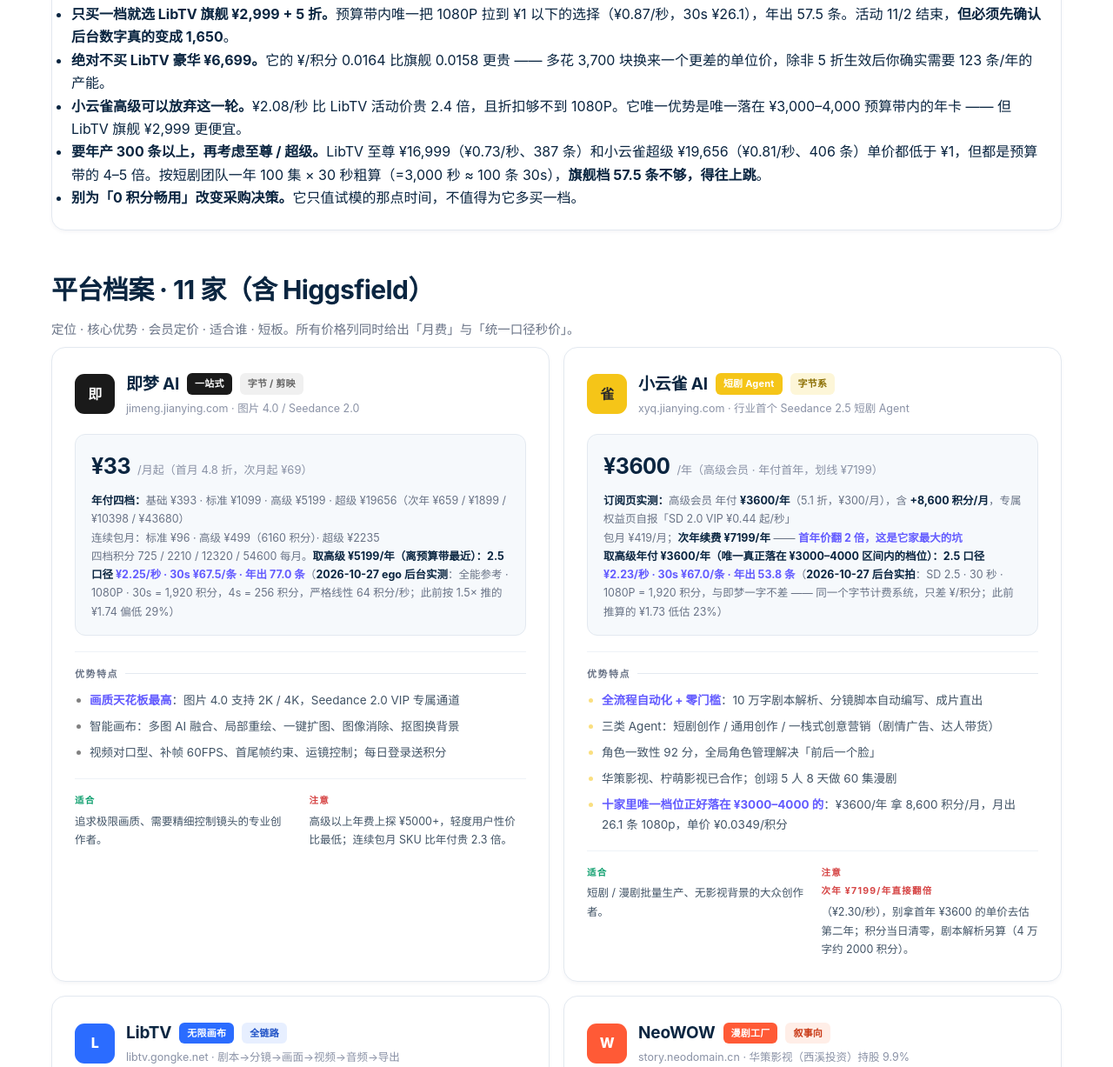
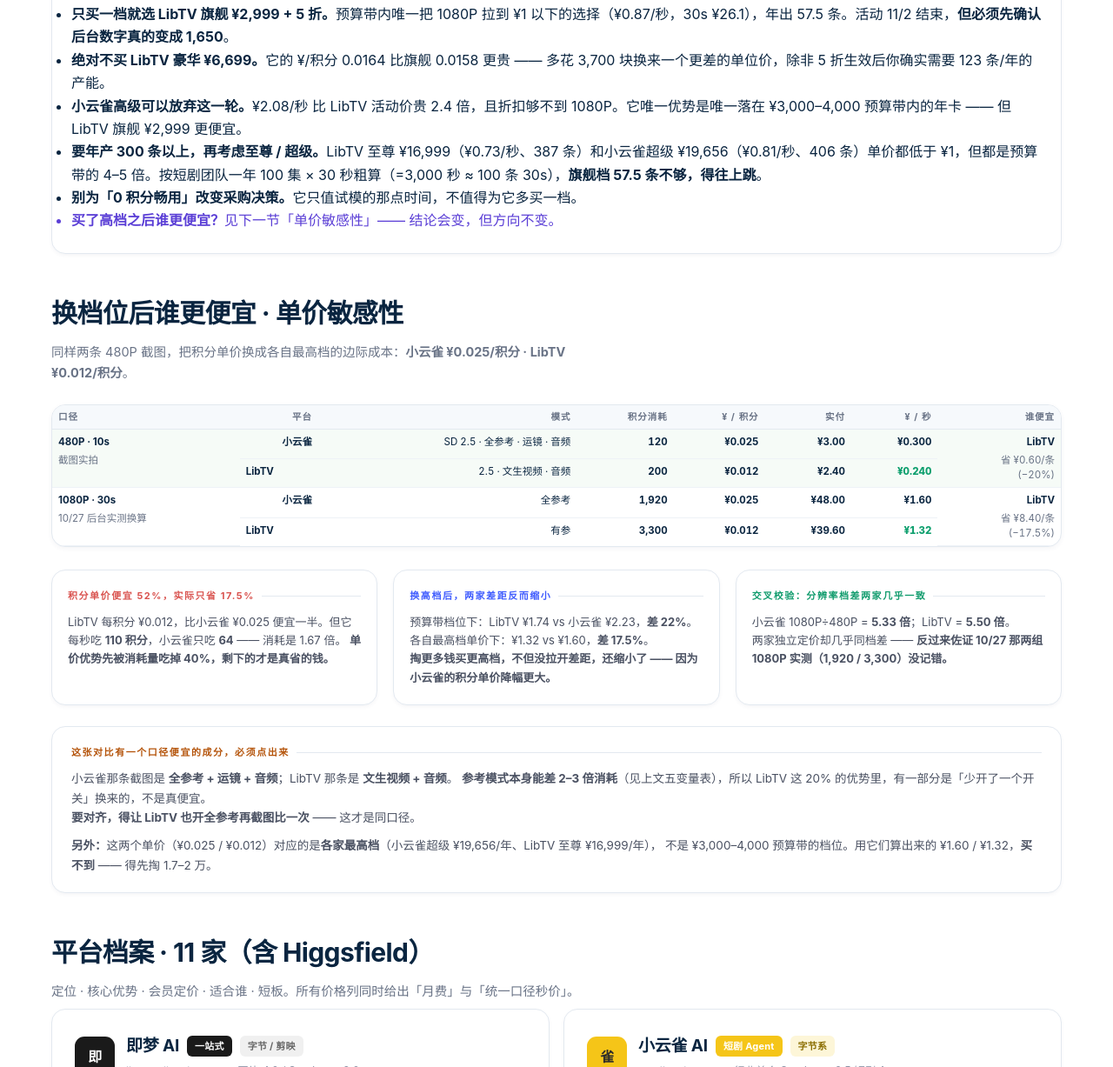
Before and after one commit to FutureDesignW/agent-platform-model-playbook, a plain HTML site: page ai-creative-platforms.html in a window 1280 px wide. Shown: the part 10144-11371 px from the top of the page at 87% size. Drawn offline with Linux system fonts and the light colour scheme.

Commit message:
平台层：新增「单价敏感性」板块（小云雀 ¥0.025/积分 vs LibTV ¥0.012/积分）
- 480P·10s 截图对比：小云雀 120 积分 ¥3.00 vs LibTV 200 积分 ¥2.40，LibTV 省 20%
- 折 1080P·30s：小云雀 ¥48.00（¥1.60/秒）vs LibTV ¥39.60（¥1.32/秒），LibTV 省 17.5%
- 核心结论：积分单价便宜 52%，被 1.67 倍消耗吃掉，净省只有 17.5%
- 交叉校验：两家 1080P÷480P 档差 5.33 / 5.50，佐证 10/27 实测可信
- 口径提醒：小云雀那条是全参考，LibTV 是文生，LibTV 占了开关便宜的成分

```diff
--- a/ai-creative-platforms.html
+++ b/ai-creative-platforms.html
@@ -868,7 +868,96 @@ th.sort-desc::after{content:"\25BC"}
         <li><b>小云雀高级可以放弃这一轮。</b>¥2.08/秒 比 LibTV 活动价贵 2.4 倍，且折扣够不到 1080P。它唯一优势是唯一落在 ¥3,000–4,000 预算带内的年卡 —— 但 LibTV 旗舰 ¥2,999 更便宜。</li>
         <li><b>要年产 300 条以上，再考虑至尊 / 超级。</b>LibTV 至尊 ¥16,999（¥0.73/秒、387 条）和小云雀超级 ¥19,656（¥0.81/秒、406 条）单价都低于 ¥1，但都是预算带的 4–5 倍。按短剧团队一年 100 集 × 30 秒粗算（=3,000 秒 ≈ 100 条 30s），<b>旗舰档 57.5 条不够，得往上跳</b>。</li>
         <li><b>别为「0 积分畅用」改变采购决策。</b>它只值试模的那点时间，不值得为它多买一档。</li>
+        <li style="color:#5b3fd6"><b>买了高档之后谁更便宜？</b>见下一节「单价敏感性」—— 结论会变，但方向不变。</li>
       </ul>
+    </div>
+  </div>
+</section>
+
+
+<style>
+#sens table{min-width:0}
+#sens th,#sens td{padding:6px 7px;font-size:11.5px;line-height:1.45}
+#sens thead th{font-size:10.5px}
+#sens .grid3{display:grid;grid-template-columns:repeat(3,1fr);gap:18px}
+#sens .grid3 .card{margin:0}
+@media (max-width:900px){#sens .grid3{grid-template-columns:1fr}}
+</style>
+<section id="sens">
+  <div class="wrap">
+    <div class="sec-head">
+      <div>
+        <h2>换档位后谁更便宜 · 单价敏感性</h2>
+        <p>同样两条 480P 截图，把积分单价换成各自最高档的边际成本：<b>小云雀 ¥0.025/积分 · LibTV ¥0.012/积分</b>。</p>
+      </div>
+    </div>
+
+    <div class="tbl-wrap scroll">
+      <table>
+        <thead><tr>
+          <th>口径</th><th>平台</th><th>模式</th><th class="px">积分消耗</th><th class="px">¥ / 积分</th><th class="px">实付</th><th class="px">¥ / 秒</th><th class="px">谁便宜</th>
+        </tr></thead>
+        <tbody>
+          <tr style="background:#f6fbf7">
+            <td rowspan="2"><b>480P · 10s</b><span class="mini">截图实拍</span></td>
+            <td><b>小云雀</b></td><td>SD 2.5 · 全参考 · 运镜 · 音频</td>
+            <td class="px"><b>120</b></td><td class="px">¥0.025</td><td class="px">¥3.00</td><td class="px">¥0.300</td>
+            <td rowspan="2"><b>LibTV</b><br><span class="mini">省 ¥0.60/条<br>(−20%)</span></td>
+          </tr>
+          <tr style="background:#f6fbf7">
+            <td><b>LibTV</b></td><td>2.5 · 文生视频 · 音频</td>
+            <td class="px"><b>200</b></td><td class="px">¥0.012</td><td class="px">¥2.40</td><td class="px best">¥0.240</td>
+          </tr>
+          <tr>
+            <td rowspan="2"><b>1080P · 30s</b><span class="mini">10/27 后台实测换算</span></td>
+            <td><b>小云雀</b></td><td>全参考</td>
+            <td class="px"><b>1,920</b></td><td class="px">¥0.025</td><td class="px">¥48.00</td><td class="px">¥1.60</td>
+            <td rowspan="2"><b>LibTV</b><br><span class="mini">省 ¥8.40/条<br>(−17.5%)</span></td>
+          </tr>
+          <tr>
+            <td><b>LibTV</b></td><td>有参</td>
+            <td class="px"><b>3,300</b></td><td class="px">¥0.012</td><td class="px">¥39.60</td><td class="px best">¥1.32</td>
+          </tr>
+        </tbody>
+      </table>
+    </div>
+
+    <div class="grid3" style="margin-top:26px">
+      <div class="card" style="--bar:#d9534f;padding:20px 18px">
+        <div class="blk-t" style="color:#d9534f">积分单价便宜 52%，实际只省 17.5%</div>
+        <p style="font-size:13px;color:var(--ink-2);margin:8px 0 0">
+          LibTV 每积分 ¥0.012，比小云雀 ¥0.025 便宜一半。但它每秒吃 <b>110 积分</b>，小云雀只吃 <b>64</b> —— 消耗是 1.67 倍。
+          <b>单价优势先被消耗量吃掉 40%，剩下的才是真省的钱。</b>
+        </p>
+      </div>
+      <div class="card" style="--bar:#3d5afe;padding:20px 18px">
+        <div class="blk-t" style="color:var(--accent)">换高档后，两家差距反而缩小</div>
+        <p style="font-size:13px;color:var(--ink-2);margin:8px 0 0">
+          预算带档位下：LibTV ¥1.74 vs 小云雀 ¥2.23，<b>差 22%</b>。<br>
+          各自最高档单价下：¥1.32 vs ¥1.60，<b>差 17.5%</b>。<br>
+          <b>掏更多钱买更高档，不但没拉开差距，还缩小了 —— 因为小云雀的积分单价降幅更大。</b>
+        </p>
+      </div>
+      <div class="card" style="--bar:#0f9b6c;padding:20px 18px">
+        <div class="blk-t" style="color:#0f9b6c">交叉校验：分辨率档差两家几乎一致</div>
+        <p style="font-size:13px;color:var(--ink-2);margin:8px 0 0">
+          小云雀 1080P÷480P = <b>5.33 倍</b>；LibTV = <b>5.50 倍</b>。<br>
+          两家独立定价却几乎同档差 —— <b>反过来佐证 10/27 那两组 1080P 实测（1,920 / 3,300）没记错。</b>
+        </p>
+      </div>
+    </div>
+
+    <div class="card" style="--bar:#d97706;padding:20px 22px;margin-top:24px">
+      <div class="blk-t" style="color:#b45309">这张对比有一个口径便宜的成分，必须点出来</div>
+      <p style="font-size:13.5px;color:var(--ink-2);margin:8px 0 0">
+        小云雀那条截图是 <b>全参考 + 运镜 + 音频</b>；LibTV 那条是 <b>文生视频 + 音频</b>。
+        <b>参考模式本身能差 2–3 倍消耗</b>（见上文五变量表），所以 LibTV 这 20% 的优势里，有一部分是「少开了一个开关」换来的，不是真便宜。<br>
+        <b>要对齐，得让 LibTV 也开全参考再截图比一次</b> —— 这才是同口径。
+      </p>
+      <p style="font-size:13.5px;color:var(--ink-2);margin:10px 0 0">
+        <b>另外：</b>这两个单价（¥0.025 / ¥0.012）对应的是<b>各家最高档</b>（小云雀超级 ¥19,656/年、LibTV 至尊 ¥16,999/年），
+        不是 ¥3,000–4,000 预算带的档位。用它们算出来的 ¥1.60 / ¥1.32，<b>买不到</b> —— 得先掏 1.7–2 万。
+      </p>
     </div>
   </div>
 </section>
```
